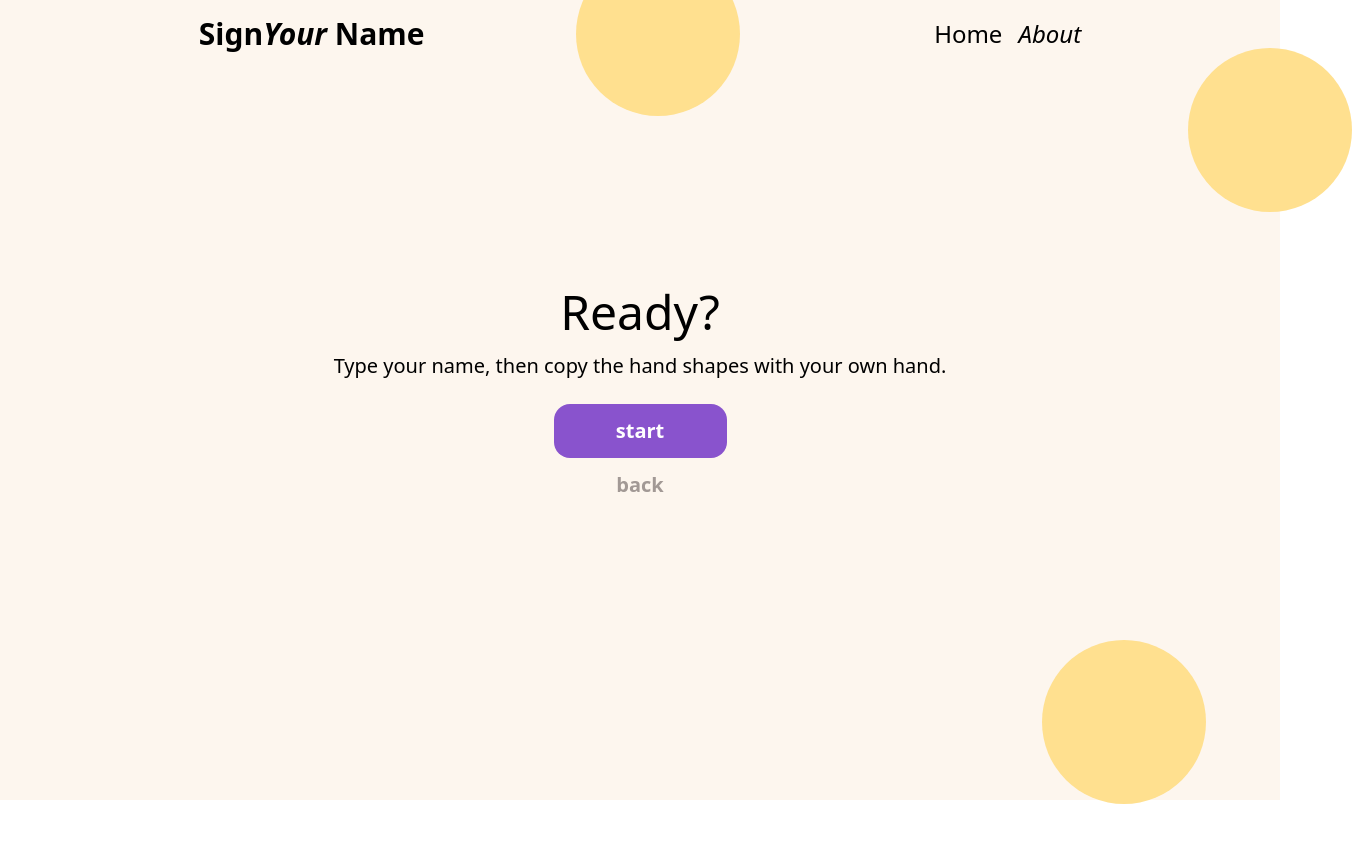
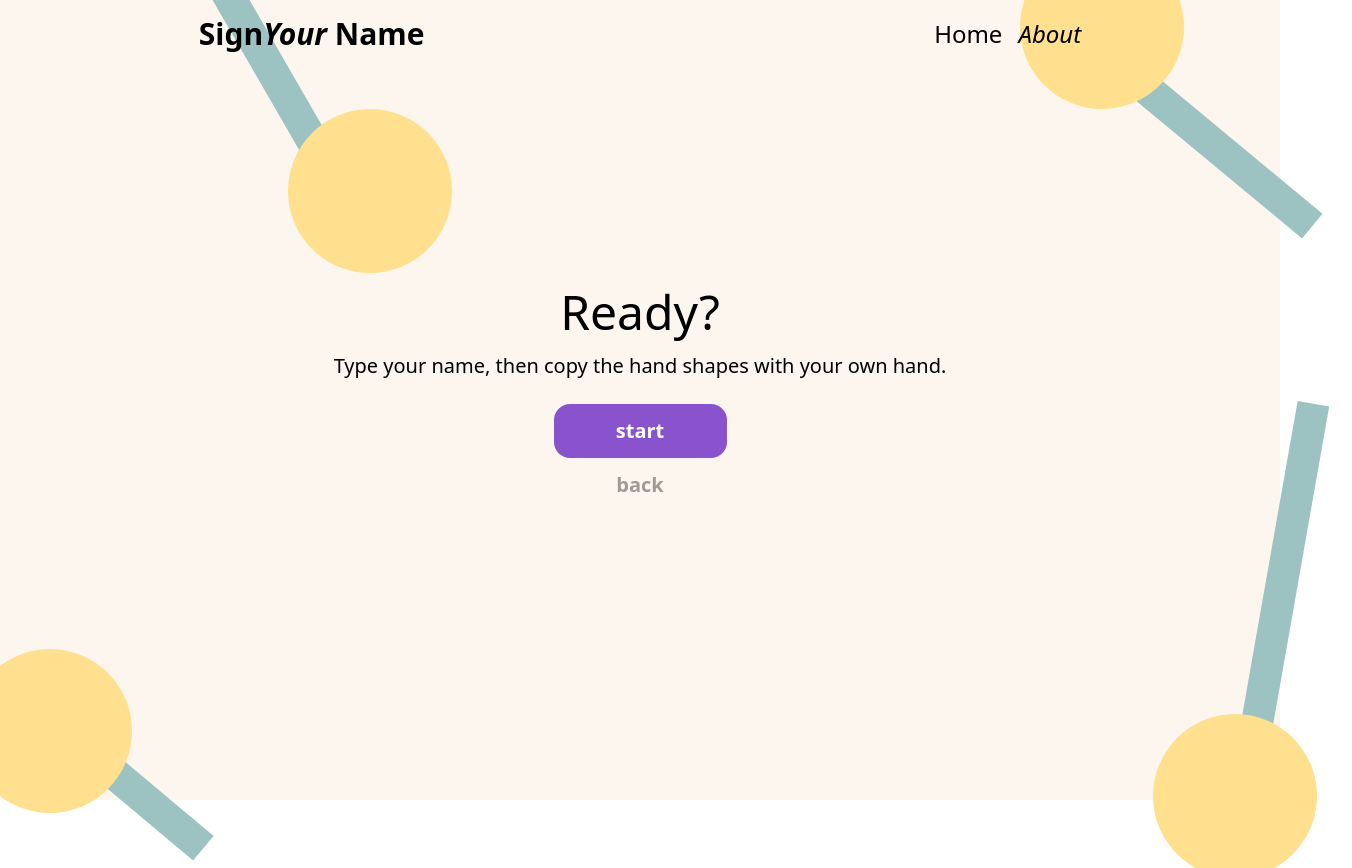
Before and after one commit to nasi-goreng/SignYourName.io, a React (Vite) app: page /ready in a window 1280 px wide. Shown: the top 868 px of the page, 1352 px wide, since content can reach past the window. Before the commit the page ends 804 px from the top, so only its background shows below. Built offline with nearby package versions, Linux system fonts and the light colour scheme.

Commit message:
fixed ellipses trajectory

```diff
--- a/src/components/Header.jsx
+++ b/src/components/Header.jsx
@@ -6,7 +6,7 @@ const Header = () => {
   const isAboutPage = location.pathname === '/about';
 
   return (
-    <header className="absolute top-0 left-0 right-0 p-4 flex justify-between items-center bg-transparent z-10">
+    <header className="absolute top-0 left-0 right-0 p-4 flex justify-between items-center bg-transparent z-20">
       <Link
         to="/"
         className={`text-3xl font-semibold ${isAboutPage ? 'text-white' : 'text-black'}`}
--- a/src/components/HomePage.jsx
+++ b/src/components/HomePage.jsx
@@ -7,8 +7,13 @@ import StaticCircle from './StaticCircle';
 
 const HomePage = () => {
   const positionA = { top: '-6%', left: '45%' };
+  const positionE = { top: '89.19%', left: '90.07%' };
+
   const positionB = { top: '80%', left: '81.4%' };
+  const positionF = { top: '-6.88%', left: '79.72%' };
+
   const positionC = { top: '6%', left: '92.8%' };
+  const positionD = { top: '13.65%', left: '22.5%' };
 
   const [visiblity, setVisiblity] = useState(true);
   const location = useLocation();
@@ -22,18 +27,12 @@ const HomePage = () => {
 
   return (
     <div className="min-h-screen bg-[#FEF5F1] flex flex-col items-center justify-center relative overflow-hidden">
-      <AnimatedCircle initialPosition={positionA} targetPosition={positionC} delay={0.2} />
-      <AnimatedCircle initialPosition={positionB} targetPosition={positionA} delay={0.2} />
-      <AnimatedCircle initialPosition={positionC} targetPosition={positionB} delay={0.2} />
-      <div className="text-left w-[441px] h-[512px] absolute top-[20.8%] left-[14.8%] gap-[32px] flex flex-col items-start">
+      <div className="text-left w-[441px] h-[512px] absolute top-[20.8%] left-[14.8%] gap-[32px] flex flex-col items-start z-20">
         <h1 className="text-[80px] font-[450] leading-[80px] text-[#2B2B2B] mb-4">Hello, my name is...</h1>
         <div className="relative">
           <div className="animate-blink w-[2px] h-[104px] bg-[#2B2B2B] absolute top-0"></div>
         </div>
-        <p
-          className="w-[441px] h-auto px-4 py-2 mt-28 bg-[#FFFFFF] border-[3px] border-[#CDCDCD] rounded-[24px] font-normal text-xl shadow-md"
-          style={{ paddingTop: '18px', gap: '10px' }}
-        >
+        <p className="w-[441px] h-auto px-4 py-2 mt-28 bg-[#FFFFFF] border-[3px] border-[#CDCDCD] rounded-[24px] font-normal text-xl shadow-md pt-[18px] gap-[10px]">
           Learn how to introduce yourself in ASL!
           <br />
           Use Machine Learning to sign your name in seconds.
@@ -42,6 +41,10 @@ const HomePage = () => {
           </div>
         </p>
       </div>
+
+      <AnimatedCircle initialPosition={positionE} targetPosition={positionA} delay={0.2} />
+      <AnimatedCircle initialPosition={positionF} targetPosition={positionB} delay={0.2} />
+      <AnimatedCircle initialPosition={positionD} targetPosition={positionC} delay={0.2} />
 
       {/* Decorative Teal Rectangles */}
       <Rectangle className={`absolute h-[910.71px] top-1/2 left-1/2 rotate-[-95.99deg]`} isVisible={visiblity} />
--- a/src/components/ReadyPage.jsx
+++ b/src/components/ReadyPage.jsx
@@ -1,19 +1,33 @@
-import React from 'react';
+import React, { useState, useEffect } from 'react';
 import Button from './Button';
 import AnimatedCircle from './AnimatedCircle';
+import StaticCircle from './StaticCircle';
+import Rectangle from './Rectangle';
+import { useLocation } from 'react-router-dom';
 
 const ReadyPage = () => {
+  const positionA = { top: '-6%', left: '45%' };
+  const positionE = { top: '89.19%', left: '90.07%' };
 
-  const positionA = { top: '-6%', left: '45%' };
   const positionB = { top: '80%', left: '81.4%' };
+  const positionF = { top: '-6.88%', left: '79.72%' };
+
   const positionC = { top: '6%', left: '92.8%' };
+  const positionD = { top: '13.65%', left: '22.5%' };
+
+  const [visiblity, setVisiblity] = useState(true);
+  const location = useLocation();
+
+  useEffect(() => {
+    setVisiblity(true);
+    return () => {
+      setVisiblity(false);
+    };
+  }, [location]);
 
   return (
     <div className="min-h-screen bg-cream flex flex-col items-center justify-center">
-      <AnimatedCircle initialPosition={positionC} targetPosition={positionA} delay={0.2} />
-      <AnimatedCircle initialPosition={positionA} targetPosition={positionB} delay={0.2} />
-      <AnimatedCircle initialPosition={positionB} targetPosition={positionC} delay={0.2} />
-      <div className="text-center">
+      <div className="text-center z-20">
         <h1 className="text-5xl mb-4 font-[450]">Ready?</h1>
         <p className="mb-6 font-normal text-xl">Type your name, then copy the hand shapes with your own hand.</p>
         <div className="flex flex-col items-center">
@@ -21,6 +35,19 @@ const ReadyPage = () => {
           <Button text="back" link="/" className="bg-transparent text-[#A29995]" />
         </div>
       </div>
+
+      <AnimatedCircle initialPosition={positionA} targetPosition={positionE} delay={0.2} />
+      <AnimatedCircle initialPosition={positionB} targetPosition={positionF} delay={0.2} />
+      <AnimatedCircle initialPosition={positionC} targetPosition={positionD} delay={0.2} />
+
+      {/* Decorative Teal Rectangles */}
+      <Rectangle className={`absolute h-[155px] top-[90.07%] left-[10%] rotate-[-50deg]`} isVisible={visiblity} />
+      <Rectangle className={`absolute h-[276px] top-[-8.35%] left-[20%] rotate-[-30deg]`} isVisible={visiblity} />
+      <Rectangle className={`absolute h-[276px] top-[0%] left-[93%] rotate-[-50.35deg]`} isVisible={visiblity} />
+      <Rectangle className={`absolute h-[500px] top-[50%] left-[98%] rotate-[10deg]`} isVisible={visiblity} />
+
+      {/* Decorative Yello Circles */}
+      <StaticCircle className={`top-[81.14%] left-[-2.5%]`} isVisible={visiblity} />
     </div>
   );
 };
--- a/src/components/StaticCircle.jsx
+++ b/src/components/StaticCircle.jsx
@@ -4,7 +4,7 @@ import { motion } from 'framer-motion';
 const StaticCircle = ({ style, isVisible, className }) => {
   return (
     <motion.div
-      className={`absolute w-[164px] h-[164px] bg-[#FFE08F] rounded-full z-2 ${className}`}
+      className={`absolute w-[164px] h-[164px] bg-[#FFE08F] rounded-full z-10 ${className}`}
       initial={{ opacity: 0 }}
       animate={{ opacity: isVisible ? 1 : 0 }}
       exit={{ opacity: 0 }}
```
